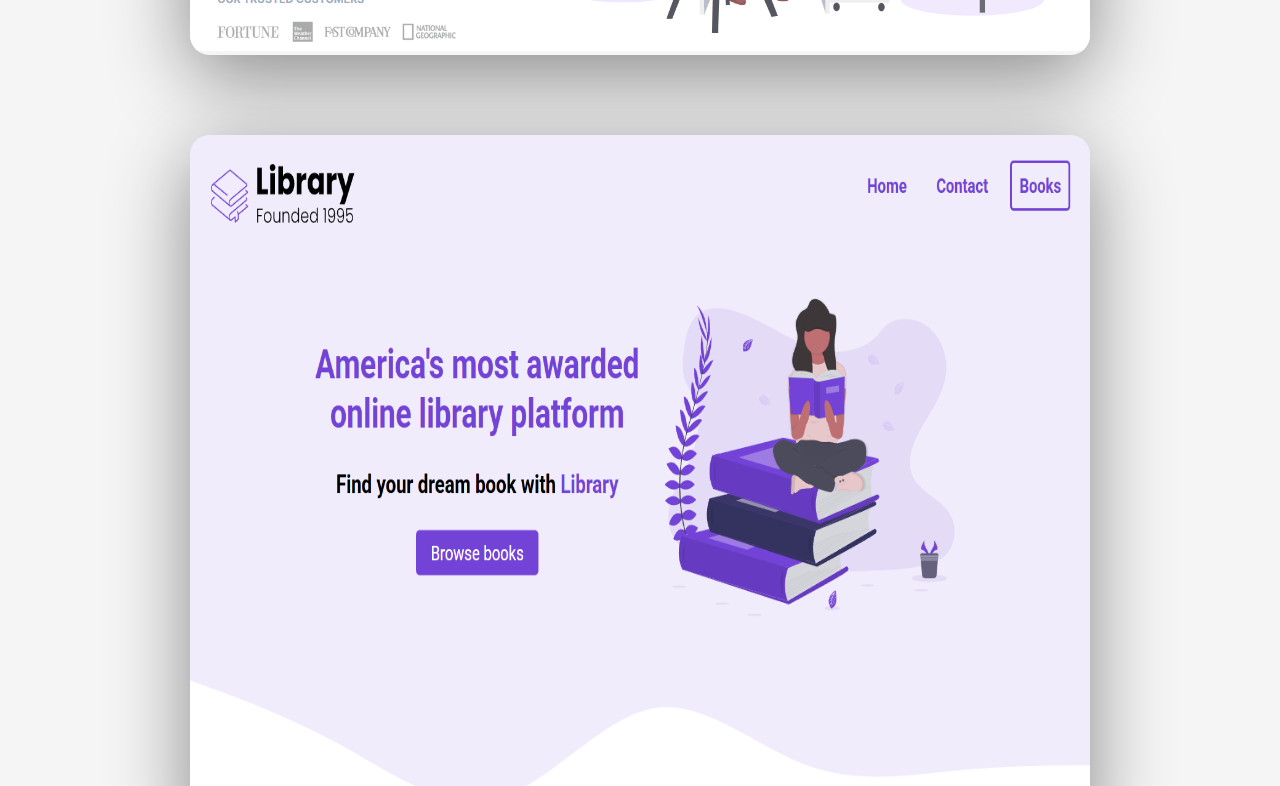
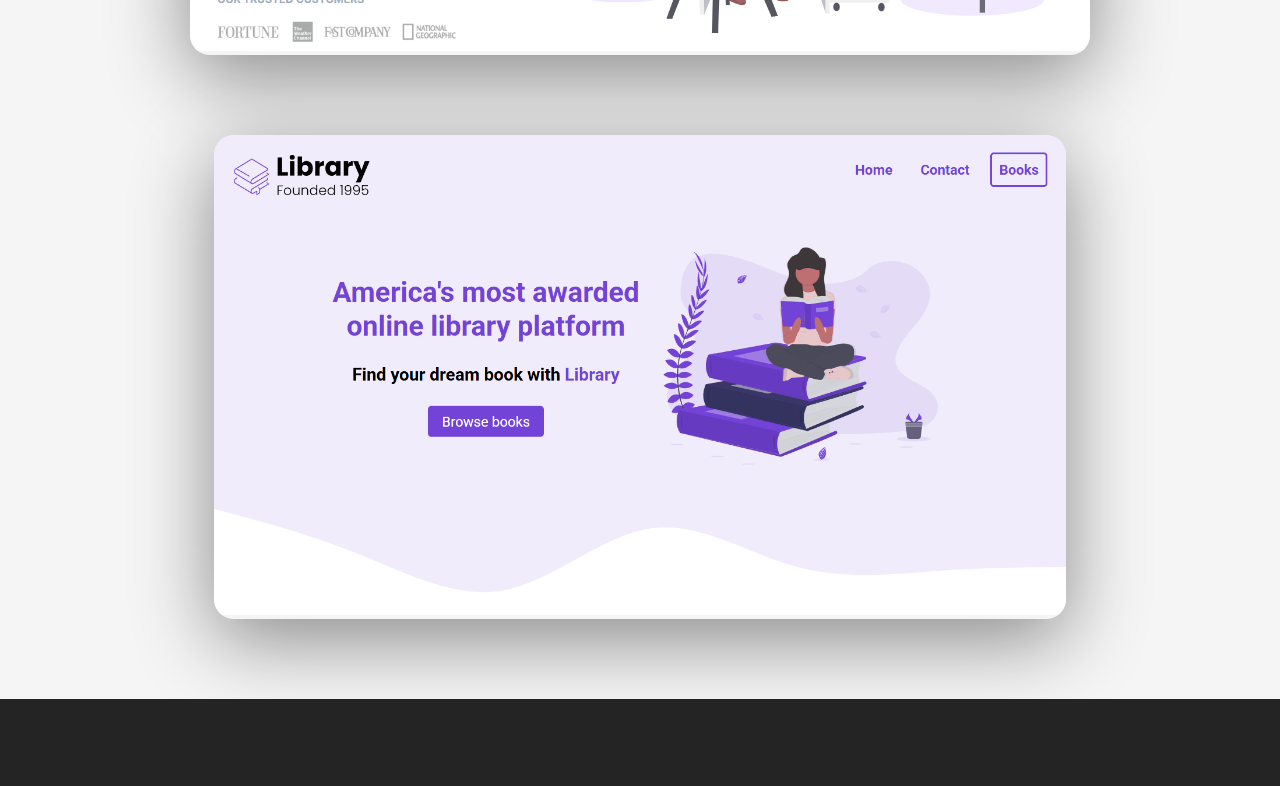
Before and after one commit to jeddelich/next-portfolio, a Next.js app: page / in a window 1280 px wide. Shown: the part 1440-2226 px from the top of the page. Built offline with nearby package versions, Linux system fonts and the light colour scheme; some icons are missing.

Commit message:
refactor: create and render dynamic data map

```diff
--- a/app/page.tsx
+++ b/app/page.tsx
@@ -12,8 +12,9 @@ import Footer from "@/components/layout/Footer";
 import Modal from "@/components/ui/Modal";
 import ProjectCard from "@/components/ui/ProjectCard";
 
+import projects from "@/data/projects";
+
 export default function Home() {
-
   const { toggleModal, isModalOpen } = useModal();
   const shapeRefs = useRef<(HTMLElement | null)[]>([]);
 
@@ -60,11 +61,15 @@ export default function Home() {
                 <h1 className="title">Hey</h1>
                 <h1 className="title orange">I&apos;m Jed.</h1>
                 <p className="header__para">
-                I&apos;m a <b className="orange">Frontend Software Engineer</b> with a strong
-                passion for building websites that are both visually engaging and
-                user-friendly.
+                  I&apos;m a{" "}
+                  <b className="orange">Frontend Software Engineer</b> with a
+                  strong passion for building websites that are both visually
+                  engaging and user-friendly.
                   <br />
-                Learn more <b className="orange cursor" onClick={() => toggleModal()}>about me!</b>
+                  Learn more{" "}
+                  <b className="orange cursor" onClick={() => toggleModal()}>
+                    about me!
+                  </b>
                 </p>
               </div>
               <div className="social__list">
@@ -82,7 +87,11 @@ export default function Home() {
                 >
                   <i className="fa-brands fa-github"></i>
                 </a>
-              <a href="/David Bragg Resume.pdf" target="_blank" className="social__link click">
+                <a
+                  href="/David Bragg Resume.pdf"
+                  target="_blank"
+                  className="social__link click"
+                >
                   <i className="fa-solid fa-file-pdf"></i>
                 </a>
               </div>
@@ -92,15 +101,62 @@ export default function Home() {
 
         {isModalOpen && <Modal />}
 
-      <Image ref={setShapeImageRef(0)} src="/semi circle.svg" className="shape shape--0" alt="semi circle" width={20} height={20} />
-      <i ref={setShapeIconRef(1)} className="fa-solid fa-spiral shape shape--1"></i>
-      <Image ref={setShapeImageRef(2)} src="/squiggly.svg" className="shape shape--2" alt="squiggly" width={20} height={20} />
-      <i ref={setShapeIconRef(3)} className="fa-solid fa-spiral shape shape--3"></i>
-      <Image ref={setShapeImageRef(4)} src="/triangle.svg" className="shape shape--4" alt="triangle" width={20} height={20} />
-      <i ref={setShapeIconRef(5)} className="fa-solid fa-spiral shape shape--5"></i>
-      <Image ref={setShapeImageRef(6)} src="/squiggly.svg" className="shape shape--6" alt="squiggly" width={20} height={20} />
-      <i ref={setShapeIconRef(7)} className="fa-solid fa-spiral shape shape--7"></i>
-      <Image ref={setShapeImageRef(8)} src="/semi circle.svg" className="shape shape--8" alt="circle" width={20} height={20} />
+        <Image
+          ref={setShapeImageRef(0)}
+          src="/semi circle.svg"
+          className="shape shape--0"
+          alt="semi circle"
+          width={20}
+          height={20}
+        />
+        <i
+          ref={setShapeIconRef(1)}
+          className="fa-solid fa-spiral shape shape--1"
+        ></i>
+        <Image
+          ref={setShapeImageRef(2)}
+          src="/squiggly.svg"
+          className="shape shape--2"
+          alt="squiggly"
+          width={20}
+          height={20}
+        />
+        <i
+          ref={setShapeIconRef(3)}
+          className="fa-solid fa-spiral shape shape--3"
+        ></i>
+        <Image
+          ref={setShapeImageRef(4)}
+          src="/triangle.svg"
+          className="shape shape--4"
+          alt="triangle"
+          width={20}
+          height={20}
+        />
+        <i
+          ref={setShapeIconRef(5)}
+          className="fa-solid fa-spiral shape shape--5"
+        ></i>
+        <Image
+          ref={setShapeImageRef(6)}
+          src="/squiggly.svg"
+          className="shape shape--6"
+          alt="squiggly"
+          width={20}
+          height={20}
+        />
+        <i
+          ref={setShapeIconRef(7)}
+          className="fa-solid fa-spiral shape shape--7"
+        ></i>
+        <Image
+          ref={setShapeImageRef(8)}
+          src="/semi circle.svg"
+          className="shape shape--8"
+          alt="circle"
+          width={20}
+          height={20}
+        />
       </section>
 
       <section id="projects">
@@ -110,89 +166,15 @@ export default function Home() {
               Here are some of my <span className="orange">projects</span>
             </h1>
             <ul className="project__list">
-
-            <ProjectCard />
-
-            {/* <li className="project">
-              <div className="project__wrapper">
-                <Image
-                  src="/treact website.png"
-                  alt="Treact Website"
-                  className="project__img"
-                  width={900}
-                  height={480}
-                />
-                <div className="project__wrapper--bg"></div>
-                <div className="project__description">
-                  <h3 className="project__description--title">Treact Website</h3>
-                  <h4 className="project__description--subtitle">
-                    Used HTML and CSS
-                  </h4>
-                  <p className="project__description--para">
-                    Lorem ipsum dolor sit amet, consectetur adipisicing elit.
-                    Sequi obcaecati amet, tenetur omnis rem quasi ea nam a eaque
-                    consequuntur.
-                  </p>
-                  <div className="project__description--links">
-                    <a
-                    href="https://github.com/jeddelich/treact-website"
-                    className="project__description--link"
-                    target="_blank">
-                      <i className="fa-brands fa-github"></i>
-                    </a>
-                    <a href="https://jeddelich.github.io/treact-website/"
-                    className="project__description--link"
-                    target="_blank">
-                      <i className="fa-solid fa-link"></i>
-                    </a>
-                  </div>
-                </div>
-              </div>
-            </li> */}
-            <li className="project">
-              <div className="project__wrapper">
-                <Image
-                  src="/library website.png"
-                  alt="Library Website"
-                  className="project__img"
-                  width={1200}
-                  height={700}
-                />
-                <div className="project__wrapper--bg"></div>
-                <div className="project__description">
-                  <h3 className="project__description--title">Library Website</h3>
-                  <h4 className="project__description--subtitle">
-                    Used HTML and CSS
-                  </h4>
-                  <p className="project__description--para">
-                    Lorem ipsum dolor sit amet, consectetur adipisicing elit.
-                    Sequi obcaecati amet, tenetur omnis rem quasi ea nam a eaque
-                    consequuntur.
-                  </p>
-                  <div className="project__description--links">
-                    <a
-                    href="https://github.com/jeddelich/e-commerce"
-                    className="project__description--link"
-                    target="_blank">
-                      <i className="fa-brands fa-github"></i>
-                    </a>
-                    <a
-                    href="https://jeddelich.github.io/e-commerce/"
-                    className="project__description--link"
-                    target="_blank">
-                      <i className="fa-solid fa-link"></i>
-                    </a>
-                  </div>
-                </div>
-              </div>
-            </li>
+              {projects.map((project, index) => (
+                <ProjectCard key={index} project={project} />
+              ))}
             </ul>
           </div>
         </div>
       </section>
 
       <Footer />
-
     </div>
   );
 }
--- a/components/ui/ProjectCard.tsx
+++ b/components/ui/ProjectCard.tsx
@@ -1,34 +1,31 @@
 import Image from "next/image";
 
-function ProjectCard() {
+function ProjectCard({ project }: { project: Project }) {
   return (
     <li className="project">
       <div className="project__wrapper">
         <Image
-          src="/treact website.png"
-          alt="Treact Website"
+          src={project.img.src}
+          alt={project.img.alt}
           className="project__img"
           width={900}
           height={480}
         />
         <div className="project__wrapper--bg"></div>
         <div className="project__description">
-          <h3 className="project__description--title">Treact Website</h3>
-          <h4 className="project__description--subtitle">Used HTML and CSS</h4>
-          <p className="project__description--para">
-            Lorem ipsum dolor sit amet, consectetur adipisicing elit. Sequi
-            obcaecati amet, tenetur omnis rem quasi ea nam a eaque consequuntur.
-          </p>
+          <h3 className="project__description--title">{project.title}</h3>
+          <h4 className="project__description--subtitle">{project.subtitle}</h4>
+          <p className="project__description--para">{project.description}</p>
           <div className="project__description--links">
             <a
-              href="https://github.com/jeddelich/treact-website"
+              href={project.githubLink.href}
               className="project__description--link"
               target="_blank"
             >
               <i className="fa-brands fa-github"></i>
             </a>
             <a
-              href="https://jeddelich.github.io/treact-website/"
+              href={project.vercelLink.href}
               className="project__description--link"
               target="_blank"
             >
--- /dev/null
+++ b/data/projects.ts
@@ -0,0 +1,52 @@
+export interface Project {
+  img: {
+    src: string;
+    alt: string;
+  };
+  title: string;
+  subtitle: string;
+  description: string;
+  githubLink: {
+    href: string;
+  };
+  vercelLink: {
+    href: string;
+  };
+}
+
+const projects: Project[] = [
+  {
+    img: {
+      src: "/treact website.png",
+      alt: "Treact Website",
+    },
+    title: "Treact Website",
+    subtitle: "Used HTML and CSS",
+    description:
+      "Lorem ipsum dolor sit amet, consectetur adipisicing elit. Sequi obcaecati amet, tenetur omnis rem quasi ea nam a eaque consequuntur.",
+    githubLink: {
+      href: "https://github.com/jeddelich/treact-website",
+    },
+    vercelLink: {
+      href: "https://jeddelich.github.io/treact-website/",
+    },
+  },
+  {
+    img: {
+      src: "/library website.png",
+      alt: "Library Website",
+    },
+    title: "Library Website",
+    subtitle: "Used HTML and CSS",
+    description:
+      "Lorem ipsum dolor sit amet, consectetur adipisicing elit. Sequi obcaecati amet, tenetur omnis rem quasi ea nam a eaque consequuntur.",
+    githubLink: {
+      href: "https://github.com/jeddelich/e-commerce",
+    },
+    vercelLink: {
+      href: "https://jeddelich.github.io/e-commerce/",
+    },
+  },
+];
+
+export default projects;
```
Lines whose indentation alone changed are shown as unchanged.
